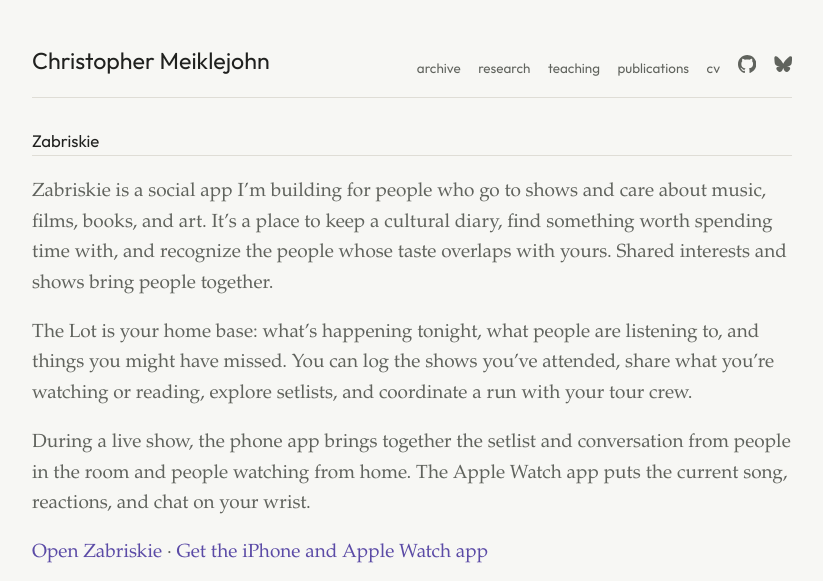
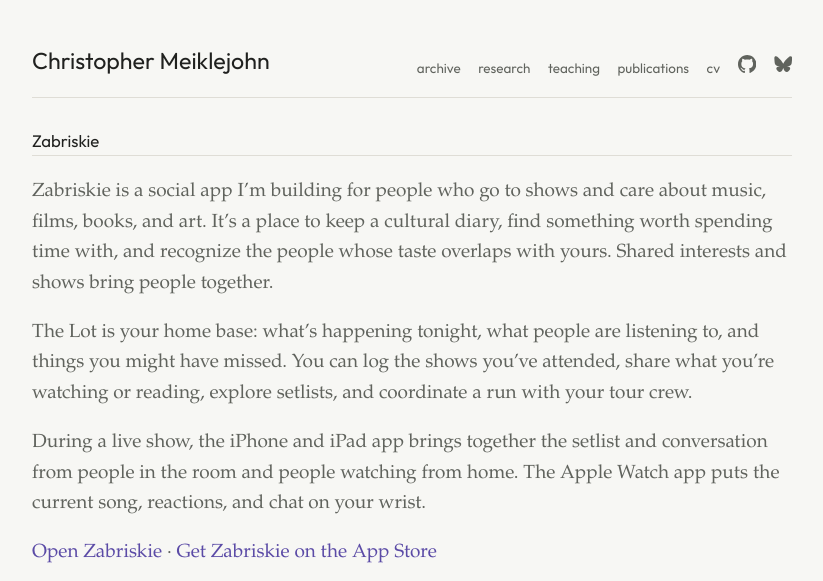
Before and after one commit to cmeiklejohn/cmeiklejohn.github.io, a Jekyll site: the page built from zabriskie.md, in a window 1280 px wide and 1400 px high. Shown: the top 581 px of the window, without its empty margins (228-1051 px from the left). Built offline with Jekyll 4.4.1, drawn with Linux system fonts in a browser that asks for light colours; grey boxes are pictures that could not be loaded.

Commit message:
Show Zabriskie on iPad on its app page (#147)

```diff
--- a/zabriskie.md
+++ b/zabriskie.md
@@ -9,9 +9,9 @@
 
 The Lot is your home base: what's happening tonight, what people are listening to, and things you might have missed. You can log the shows you've attended, share what you're watching or reading, explore setlists, and coordinate a run with your tour crew.
 
-During a live show, the phone app brings together the setlist and conversation from people in the room and people watching from home. The Apple Watch app puts the current song, reactions, and chat on your wrist.
+During a live show, the iPhone and iPad app brings together the setlist and conversation from people in the room and people watching from home. The Apple Watch app puts the current song, reactions, and chat on your wrist.
 
-[Open Zabriskie](https://zabriskie.app/) · [Get the iPhone and Apple Watch app](https://apps.apple.com/us/app/zabriskie/id6759236563)
+[Open Zabriskie](https://zabriskie.app/) · [Get Zabriskie on the App Store](https://apps.apple.com/us/app/zabriskie/id6759236563)
 
 <div style="display:flex; gap:1.25rem; align-items:flex-start; flex-wrap:wrap; margin:2rem 0;">
   <figure style="flex:1 1 200px; max-width:300px; margin:0;">
@@ -23,6 +23,11 @@
     <figcaption>Exploring Goose.</figcaption>
   </figure>
 </div>
+
+<figure style="max-width:540px; margin:2rem 0;">
+  <a href="/images/zabriskie/ipad-lot.png"><img src="/images/zabriskie/ipad-lot.png" alt="The Lot on iPad, showing the community jam bracket, upcoming shows, and a bookmarked film" width="2064" height="2752" style="width:100%; height:auto; border-radius:16px;" /></a>
+  <figcaption>The Lot on iPad.</figcaption>
+</figure>
 
 <div style="display:flex; gap:1.25rem; align-items:flex-start; flex-wrap:wrap; margin:2rem 0;">
   <figure style="flex:1 1 180px; max-width:240px; margin:0;">
```
Also changed, not shown: 1 other file.
